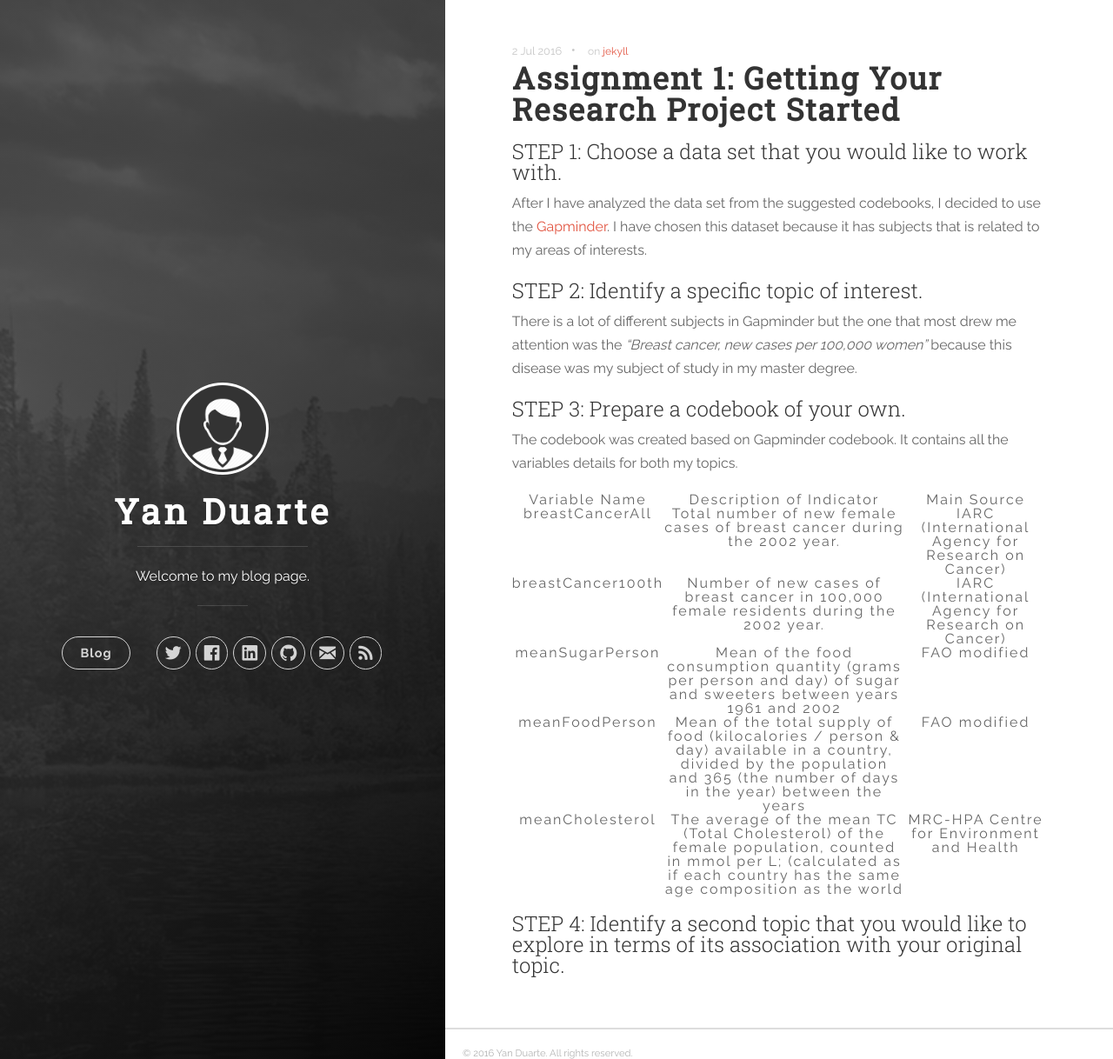
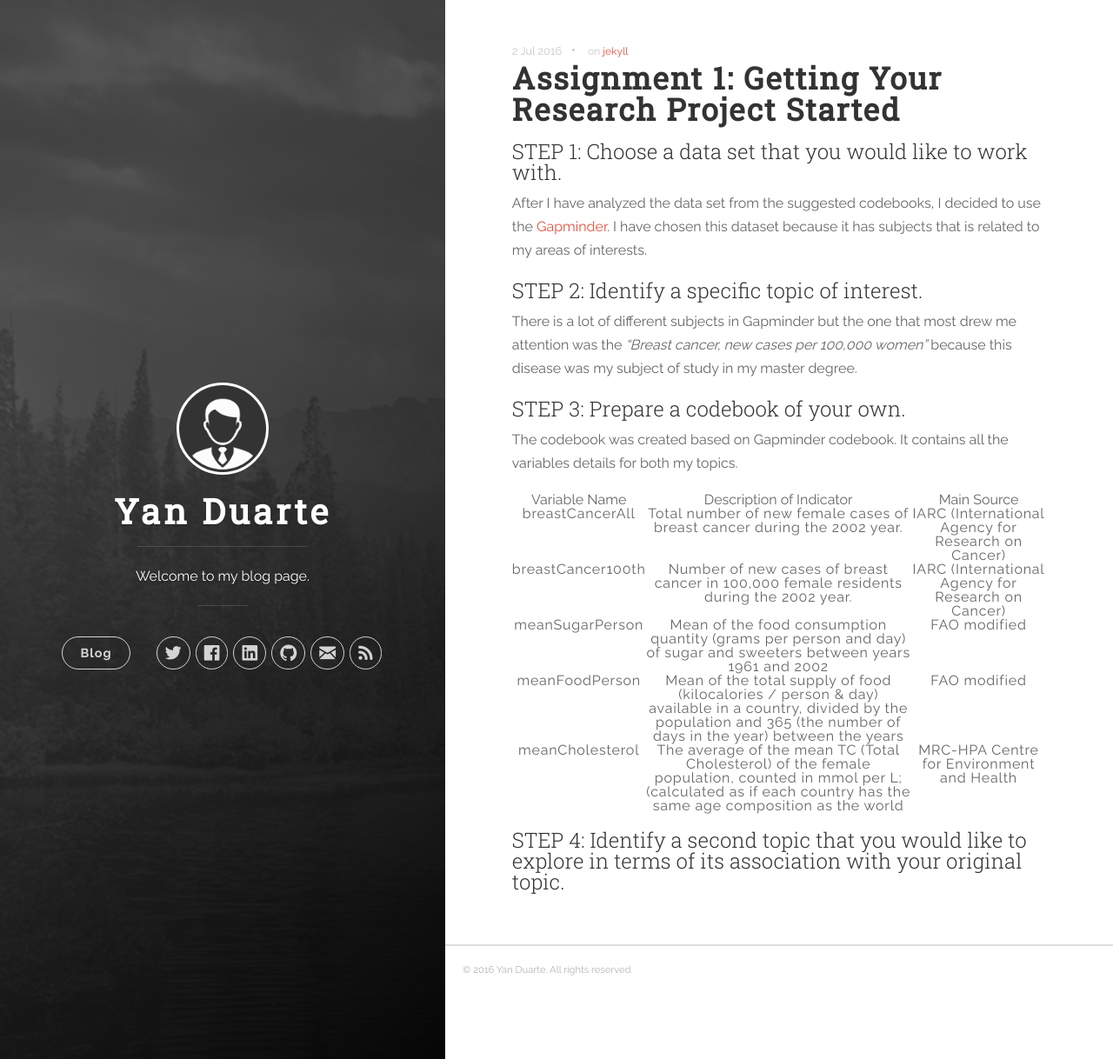
Before and after one commit to yan-duarte/yan-duarte.github.io, a Jekyll site: the page built from _posts/2016-01-08-welcome-to-jekyll.markdown, in a window 1280 px wide and 1218 px high. Shown: the whole window at 87% size. Built offline with Jekyll 4.4.1, drawn with Linux system fonts in a browser that asks for light colours; nearby versions of some CDN libraries.

Commit message:
Updated uno.css

```diff
--- a/css/uno.css
+++ b/css/uno.css
@@ -1465,9 +1465,10 @@ i {
 	margin: 2.2em 0 2.1em 0;
 	border-top: 1px solid #dddddd; }
 
-table{
+
+td{
   vertical-align:center;
-  letter-spacing: 2px;
+  letter-spacing: .05em;
 }
 
 *:focus {
```
